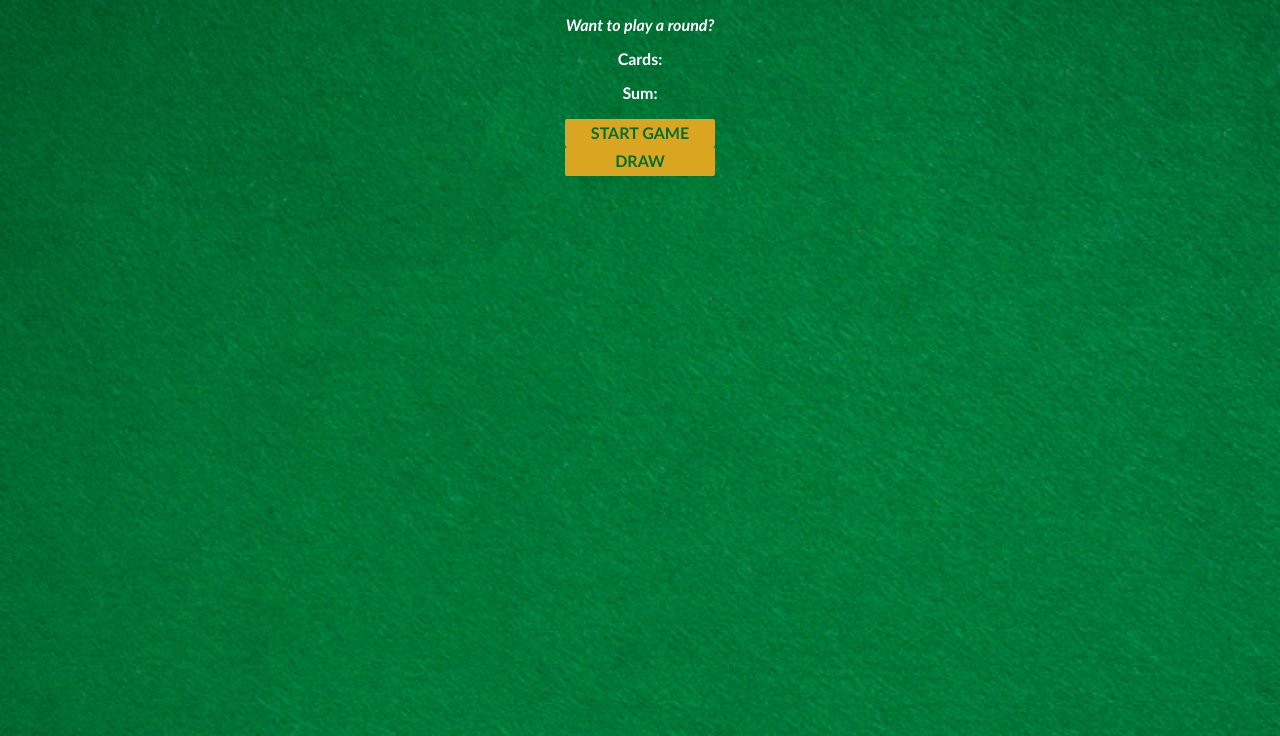
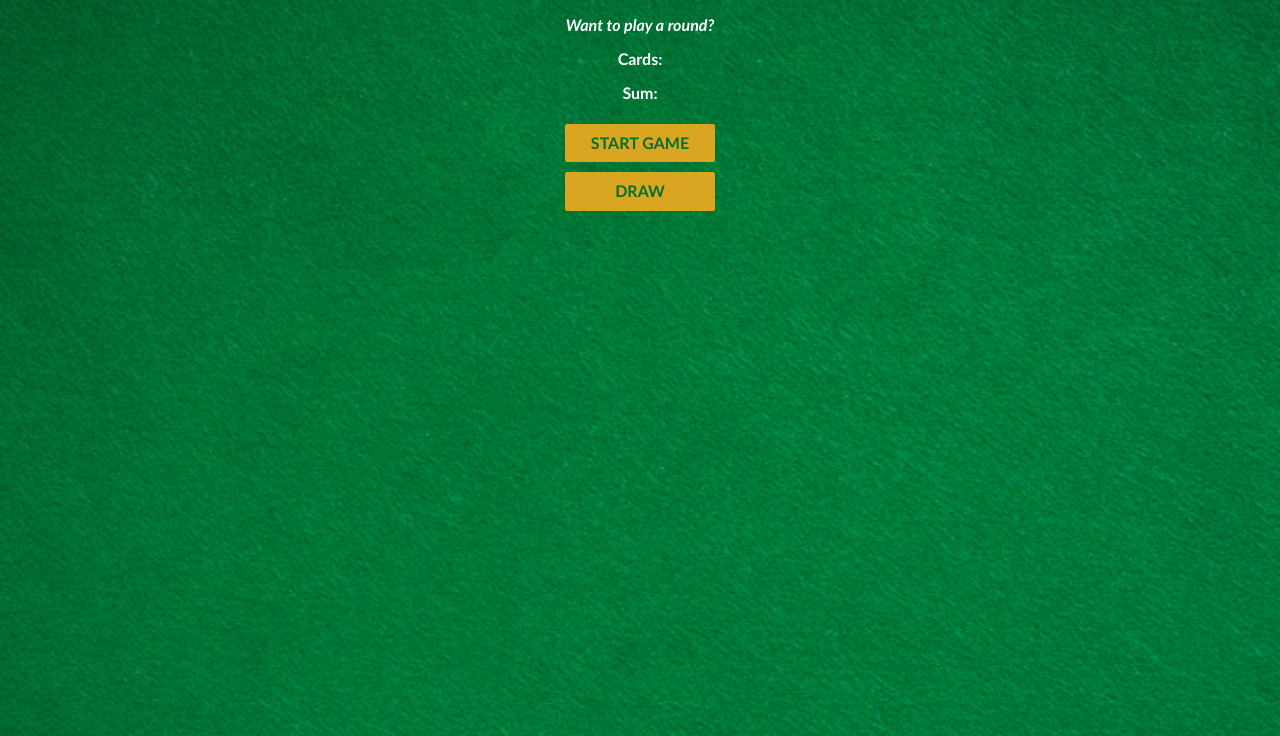
Before and after one commit to reison-admin/blackjack, a plain HTML site: page index.html in a window 1280 px wide. Shown: the part 64-800 px from the top of the page. Drawn offline with nearby package versions, Linux system fonts and the light colour scheme.

Commit message:
Add margin for button

```diff
--- a/index.css
+++ b/index.css
@@ -26,8 +26,9 @@ button {
 color: #016f32;
 width: 150px;
 background: goldenrod;
-padding-top: 5px;
-padding-bottom: 5px;
+padding-top: 10px;
+padding-bottom: 10px;
+margin: 5px;
 font-weight: bold;
 border: none;
 border-radius: 2px;
```
